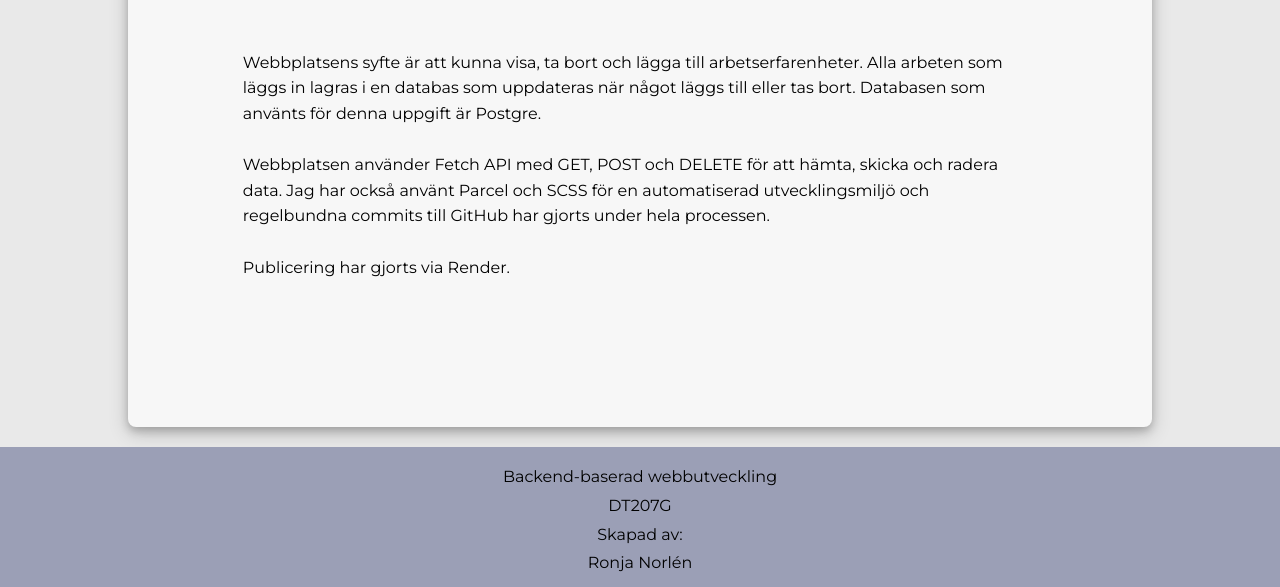
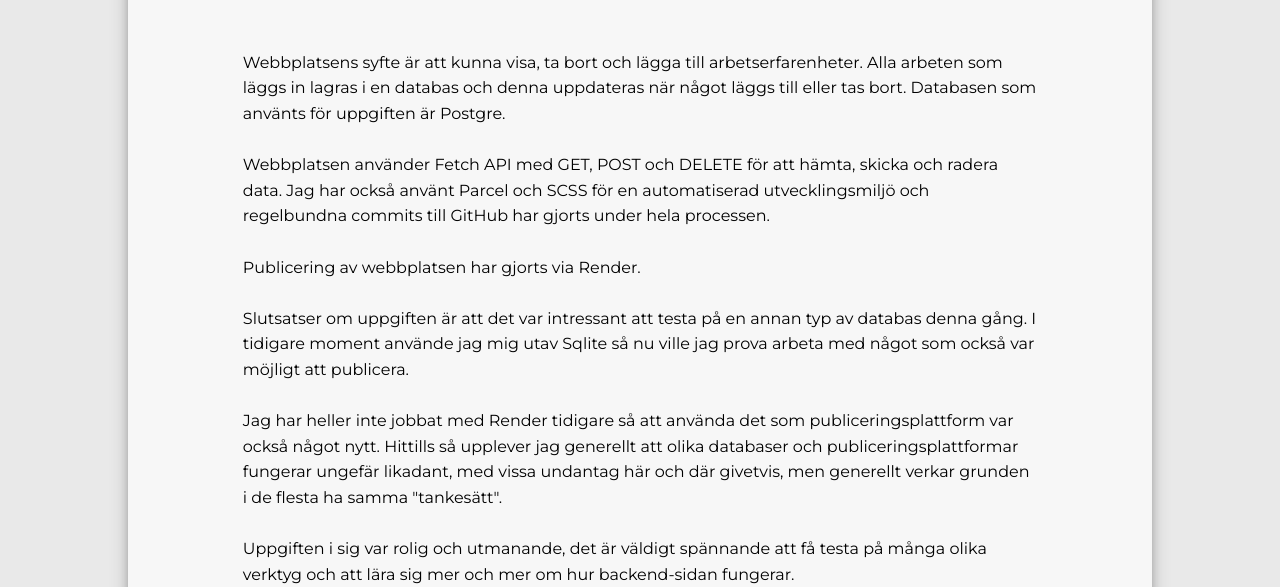
Before and after one commit to ronjanorlen/Moment2.2DT207G, a website built with Parcel: page src/about.html in a window 1280 px wide. Shown: the part 213-800 px from the top of the page. Built offline with nearby package versions, Linux system fonts and the light colour scheme; no server answers.

Commit message:
Fortsättning om-sida

```diff
--- a/src/about.html
+++ b/src/about.html
@@ -26,14 +26,27 @@
     <main>
     <h1>Om-sida</h1>
     <p>Webbplatsens syfte är att kunna visa, ta bort och lägga till arbetserfarenheter.
-        Alla arbeten som läggs in lagras i en databas som uppdateras när något läggs till eller tas bort.
-        Databasen som använts för denna uppgift är Postgre. <br>
+        Alla arbeten som läggs in lagras i en databas och denna uppdateras när något läggs till eller tas bort.
+        Databasen som använts för uppgiften är Postgre. <br>
         <br>
         Webbplatsen använder Fetch API med GET, POST och DELETE för att hämta, skicka och radera data.
         Jag har också använt Parcel och SCSS för en automatiserad utvecklingsmiljö och regelbundna
         commits till GitHub har gjorts under hela processen.<br>
         <br>
-        Publicering har gjorts via Render.
+        Publicering av webbplatsen har gjorts via Render.
+        <br>
+        <br>
+        Slutsatser om uppgiften är att det var intressant att testa på
+        en annan typ av databas denna gång. I tidigare moment använde jag mig
+        utav Sqlite så nu ville jag prova arbeta med något som också var möjligt att publicera.<br>
+        <br>
+        Jag har heller inte jobbat med Render tidigare så att använda det som publiceringsplattform
+        var också något nytt. Hittills så upplever jag generellt att olika databaser och publiceringsplattformar
+        fungerar ungefär likadant, med vissa undantag här och där givetvis, men generellt verkar grunden
+        i de flesta ha samma "tankesätt".<br>
+        <br>
+        Uppgiften i sig var rolig och utmanande, det är väldigt spännande att få testa på många
+        olika verktyg och att lära sig mer och mer om hur backend-sidan fungerar.
     </p>
 
 </main>
--- a/src/scss/_component.scss
+++ b/src/scss/_component.scss
@@ -2,7 +2,7 @@
 
 /* Knappar */
 
-/* Ta bort-knapp */
+// Ta bort-knapp //
 #deleteBtn {
     background-color: #ff6347;
     color: #fff;
@@ -17,7 +17,7 @@
     background-color: #fc401a;
 }
 
-/* Submit-knapp */
+// Submit-knapp //
 input[type="submit"] {
     background-color: base.$form-button-color;
     color: white;
```
